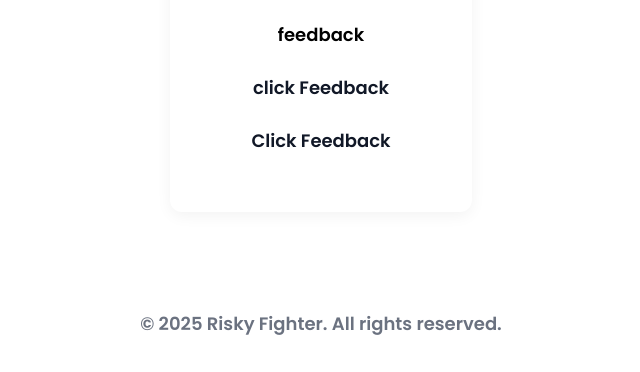
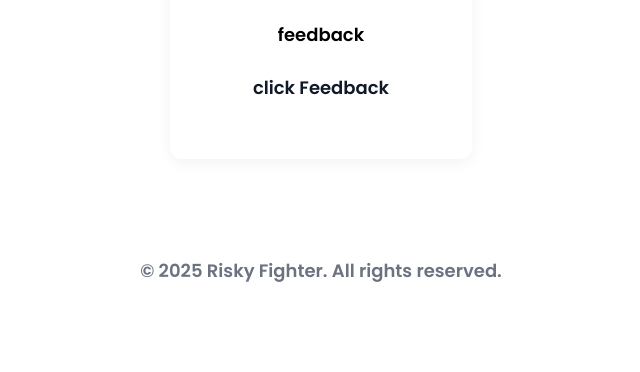
Before and after one commit to prem431/risky_fighter1, a plain HTML site: page index.html in a window 1280 px wide. Shown: the part 1949-2321 px from the top of the page, without its empty margins (319-959 px from the left). After the commit the page ends 2269 px from the top, so only its background shows below. Drawn offline with Linux system fonts and the light colour scheme.

Commit message:
Add files via upload

```diff
--- a/index.html
+++ b/index.html
@@ -490,9 +490,8 @@
         </div>
         <p class="phone">Mobile No: 1234567890</p>
       </div>
-      <p>feedback</p><p><a href="http://localhost/prem/feedback.php" style="color: var(--color-btn-bg); font-weight: 600;">click Feedback</a></p> <!-- New Feedback Link -->
-      <p><a href="http://localhost/phpmyadmin/index.php?route=/database/sql&db=feedback_app" style="color: var(--color-btn-bg); font-weight: 600;">Click Feedback</a></p>
-    </section>
+      <p>feedback</p><p><a href="https://forms.gle/WgXbCvb7i7FNtVeUA" style="color: var(--color-btn-bg); font-weight: 600;">click Feedback</a></p> <!-- New Feedback Link -->
+
   </main>
 
   <footer>
```
